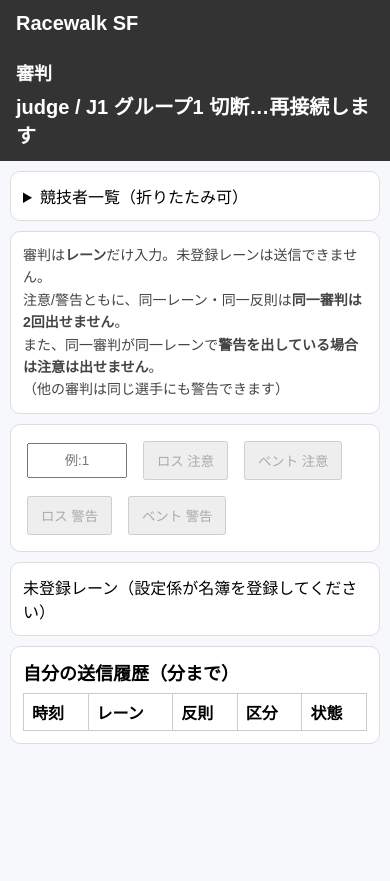
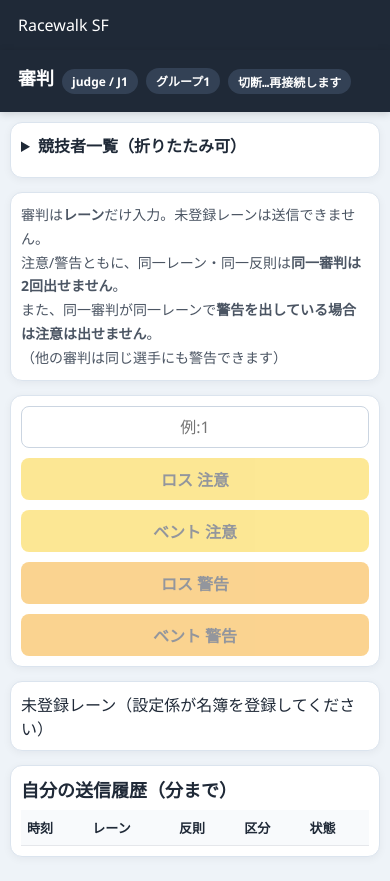
Before and after one commit to oita-joho/racewalk-sf, a website with bundled scripts: page index.html in a window 390 px wide. Before the commit the page ends 844 px from the top, so only its background shows below. Built offline with nearby package versions, Linux system fonts and the light colour scheme; no server answers; files whose address does not match are found by name.

Commit message:
Update index.html

```diff
--- a/index.html
+++ b/index.html
@@ -5,65 +5,261 @@
   <meta name="viewport" content="width=device-width, initial-scale=1">
   <title>Racewalk SF</title>
 <style>
+  * {
+    box-sizing: border-box;
+  }
+
   body {
-      font-family: sans-serif;
     margin: 0;
-      background: #f7f8fb;
+    font-family: "Segoe UI", "Hiragino Kaku Gothic ProN", "Yu Gothic", sans-serif;
+    background: #eef3f8;
+    color: #1f2937;
   }
+
   header {
-      background: #333;
+    background: #1f2937;
     color: #fff;
-      padding: 12px 16px;
+    padding: 14px 18px;
+    box-shadow: 0 2px 8px rgba(0, 0, 0, 0.15);
+  }
+
+  main {
+    max-width: 1200px;
+    margin: 0 auto;
+    padding: 14px;
+  }
+
+  .kv {
+    display: flex;
+    flex-wrap: wrap;
+    gap: 8px;
+    align-items: center;
+  }
+
+  .nav {
+    margin-top: 10px;
+    display: flex;
+    flex-wrap: wrap;
+    gap: 8px;
+  }
+
+  .nav a {
+    color: #93c5fd;
+    text-decoration: none;
+    font-weight: 600;
+  }
+
+  .nav a:hover {
+    text-decoration: underline;
+  }
+
+  .card {
+    background: #fff;
+    border: 1px solid #dbe4ee;
+    border-radius: 12px;
+    padding: 14px;
+    margin-bottom: 14px;
+    box-shadow: 0 2px 8px rgba(15, 23, 42, 0.05);
+  }
+
+  .row {
+    display: flex;
+    flex-wrap: wrap;
+    gap: 10px;
+    align-items: center;
+  }
+
+  .big {
     font-size: 20px;
-      font-weight: bold;
+    font-weight: 700;
+    margin-bottom: 8px;
   }
-    .card {
-      border: 1px solid #ddd;
+
+  .notice {
+    font-size: 14px;
+    line-height: 1.7;
+    color: #4b5563;
+  }
+
+  .badge {
+    display: inline-block;
+    padding: 4px 10px;
+    border-radius: 999px;
+    background: #334155;
+    color: #fff;
+    font-size: 12px;
+    font-weight: 700;
+  }
+
+  .mono {
+    font-family: Consolas, Menlo, monospace;
+  }
+
+  input,
+  select,
+  button {
+    font: inherit;
+  }
+
+  input,
+  select {
+    padding: 9px 10px;
+    border: 1px solid #cbd5e1;
+    border-radius: 8px;
     background: #fff;
-      margin: 10px;
-      padding: 12px;
-      border-radius: 10px;
+    min-height: 40px;
   }
+
+  input:focus,
+  select:focus {
+    outline: none;
+    border-color: #3b82f6;
+    box-shadow: 0 0 0 3px rgba(59, 130, 246, 0.15);
+  }
+
   button {
-      padding: 8px 12px;
-      margin: 4px;
+    min-height: 40px;
+    padding: 9px 14px;
+    border: none;
+    border-radius: 8px;
+    background: #2563eb;
+    color: #fff;
+    font-weight: 700;
     cursor: pointer;
+    transition: 0.15s;
   }
-    input, select {
-      padding: 8px;
-      margin: 4px;
+
+  button:hover {
+    opacity: 0.92;
   }
+
+  button:disabled {
+    opacity: 0.45;
+    cursor: not-allowed;
+  }
+
+  .secondary {
+    background: #64748b;
+  }
+
+  .danger {
+    background: #dc2626;
+  }
+
+  .warning {
+    background: #f59e0b;
+    color: #111827;
+  }
+
+  .caution {
+    background: #facc15;
+    color: #111827;
+  }
+
   table {
     width: 100%;
     border-collapse: collapse;
+    background: #fff;
     margin-top: 8px;
-      background: #fff;
   }
-    th, td {
-      border: 1px solid #ccc;
-      padding: 6px 8px;
+
+  th,
+  td {
+    border-bottom: 1px solid #e5e7eb;
+    padding: 10px 8px;
     text-align: left;
-    }
-    .row {
-      display: flex;
-      gap: 8px;
-      flex-wrap: wrap;
-      align-items: center;
-    }
-    .notice {
-      color: #444;
-      line-height: 1.6;
+    vertical-align: middle;
     font-size: 14px;
   }
+
+  th {
+    background: #f8fafc;
+    font-weight: 700;
+  }
+
+  tr:hover td {
+    background: #f8fbff;
+  }
+
+  details summary {
+    cursor: pointer;
+    font-weight: 700;
+    margin-bottom: 10px;
+  }
+
+  #fbStatus {
+    margin-top: 8px;
+    font-size: 14px;
+    color: #374151;
+  }
+
+  .badge-dsq1,
+  .badge-dsq2,
+  .badge-notice {
+    display: inline-block;
+    padding: 4px 8px;
+    border-radius: 999px;
+    font-size: 12px;
+    font-weight: 700;
+    color: #fff;
+  }
+
+  .badge-dsq1 {
+    background: #b91c1c;
+  }
+
+  .badge-dsq2 {
+    background: #7c2d12;
+  }
+
+  .badge-notice {
+    background: #2563eb;
+  }
+
+  .lv-warning {
+    color: #b45309;
+    font-weight: 700;
+  }
+
+  .lv-caution {
+    color: #ca8a04;
+    font-weight: 700;
+  }
+
+  .lv-dsq1,
+  .lv-dsq2 {
+    color: #b91c1c;
+    font-weight: 700;
+  }
+
+  @media (max-width: 768px) {
+    main {
+      padding: 10px;
+    }
+
+    .card {
+      padding: 10px;
+    }
+
     .big {
       font-size: 18px;
-      font-weight: bold;
-      margin-bottom: 6px;
     }
-    .error {
-      color: #b00020;
-      font-weight: bold;
-      padding: 24px;
+
+    th,
+    td {
+      font-size: 13px;
+      padding: 8px 6px;
+    }
+
+    button,
+    input,
+    select {
+      width: 100%;
+    }
+
+    .row > * {
+      flex: 1 1 100%;
+    }
   }
 </style>
 </head>
```
Lines whose indentation alone changed are shown as unchanged.
